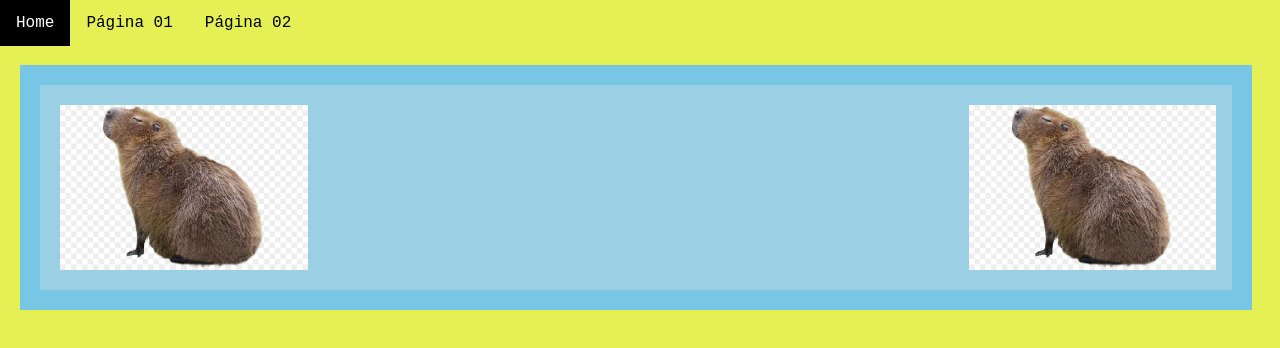
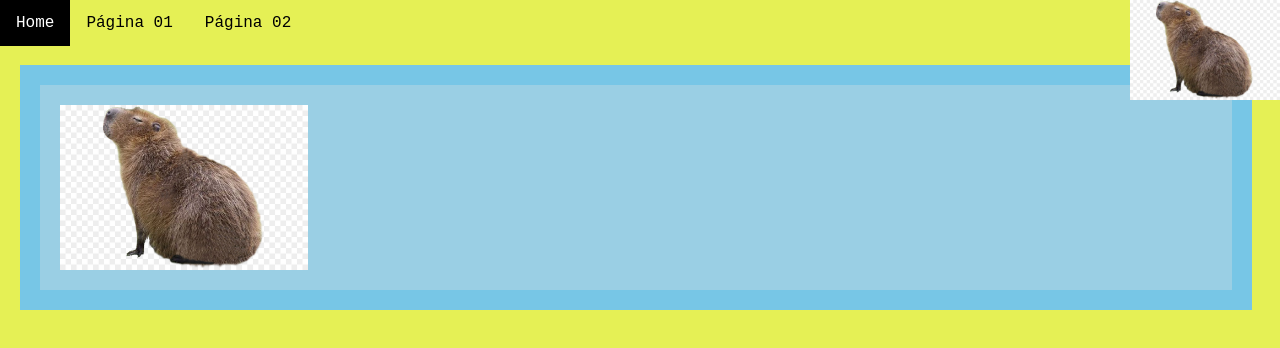
Before and after one commit to monarapiva/primeiroj_2t, a plain HTML site: page pagina01.html in a window 1280 px wide. Drawn offline with Linux system fonts and the light colour scheme.

Commit message:
aula 23-08

```diff
--- a/estilo.css
+++ b/estilo.css
@@ -70,16 +70,16 @@ li a:hover {
 }
 .caixaCapivara2 {
   position: absolute;
-  top: 105px;
-  right: 5%;
-  width: 300px;
-  height: 165px;
+  top: 0px;
+  right: 0%;
+  width: 50%;
+  height: 100px;
   display: flex;
   justify-content: end;
 }
 .rodape {
   position: absolute;
-  bottom: 0%;
+  bottom: 30;
   width: 100%;
   height: 35%;
   background: black;
```
Also changed, not shown: index.html (+2 -1 lines).
